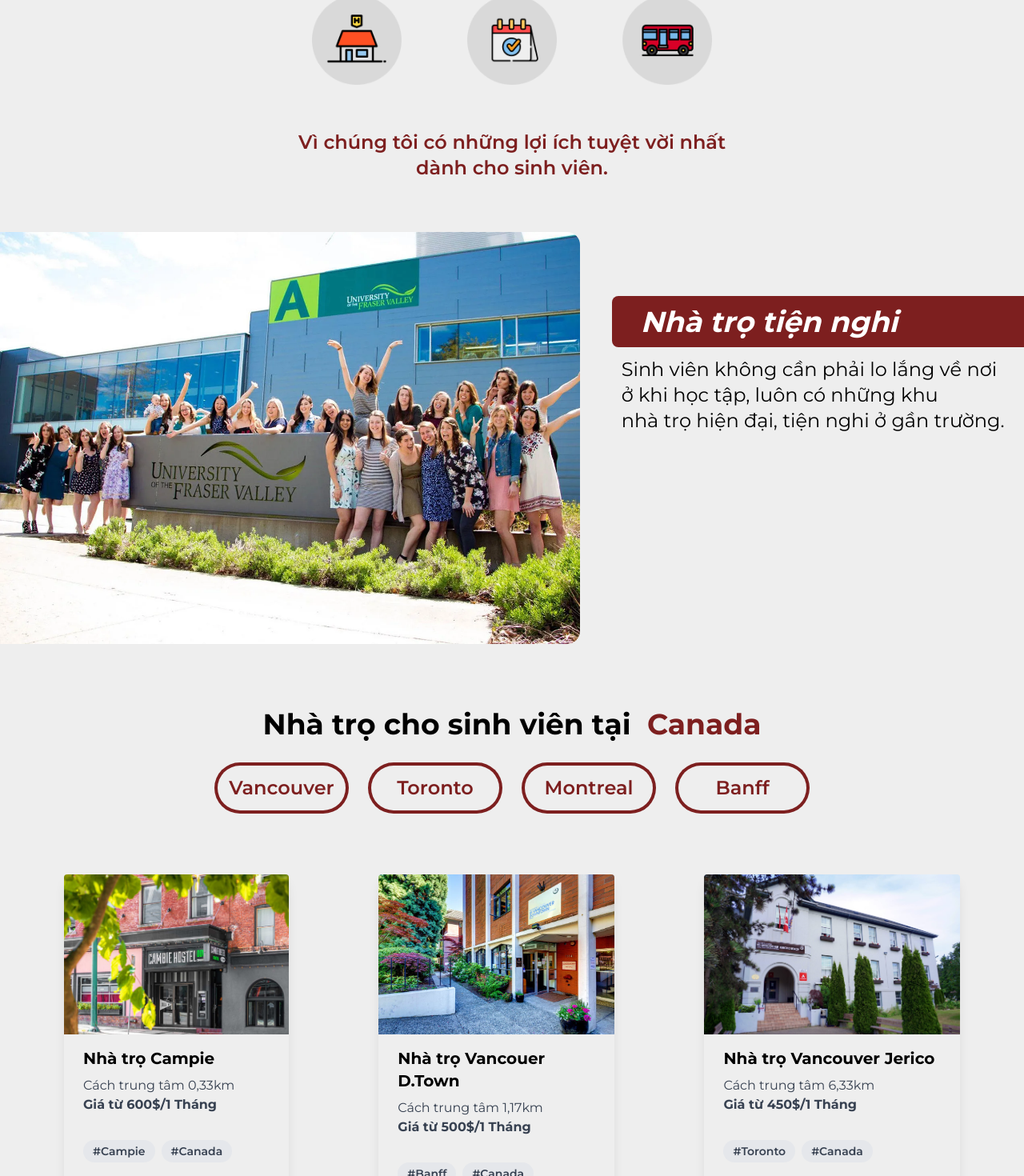
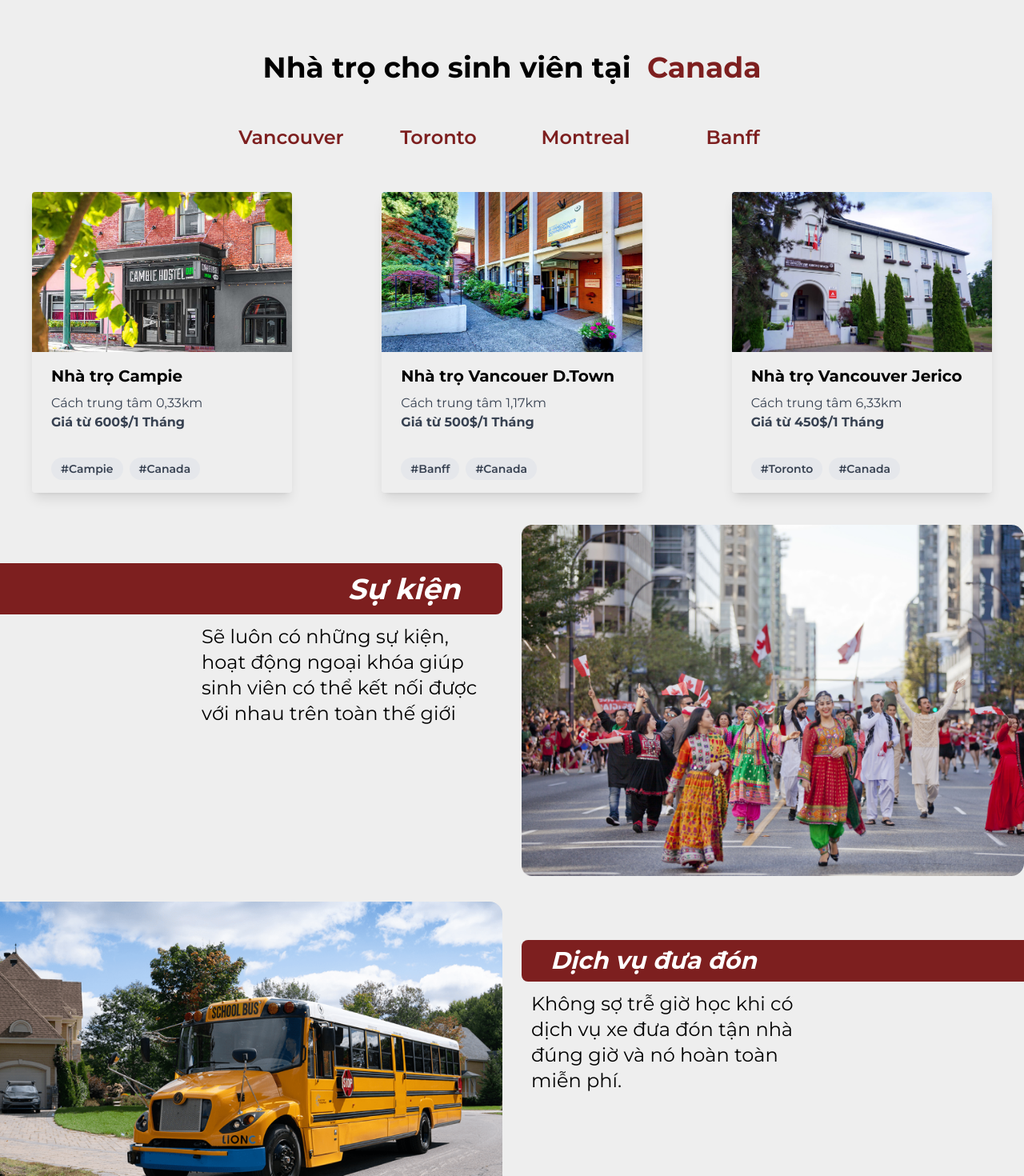
Before and after one commit to NgTrHung27/StudyAbroad_AdminDemo, a Next.js app: page / in a window 1280 px wide. Shown: the part 1330-2800 px from the top of the page at 80% size. Built offline with nearby package versions, Linux system fonts and the light colour scheme.

Commit message:
Scale Home + Footer

```diff
--- a/app/(home)/(routes)/_components/3_WhyCEMC.jsx
+++ b/app/(home)/(routes)/_components/3_WhyCEMC.jsx
@@ -1,3 +1,5 @@
+"use client";
+
 import React from "react";
 import Image from "next/image";
 
@@ -16,9 +18,8 @@ const WhyCEMC = () => {
           className="object-cover "
         />
       </div>
-      <p className="text-center text-2xl mt-14 font-semibold">
-        Vì chúng tôi có những lợi ích tuyệt vời nhất <br></br> dành cho sinh
-        viên.
+      <p className="text-center text-2xl mt-14 font-semibold break-words max-w-[2000px]">
+        Vì chúng tôi có những lợi ích tuyệt vời nhất dành cho sinh viên.
       </p>
     </div>
   );
--- a/app/(home)/(routes)/_components/4_Motel.jsx
+++ b/app/(home)/(routes)/_components/4_Motel.jsx
@@ -1,10 +1,12 @@
+"use client";
+
 import React from "react";
 import Image from "next/image";
 
 const Motel = () => {
   return (
     <div className="mt-16 ">
-      <div className="flex gap-10">
+      <div className="grid grid-cols-1 md:grid-cols-2 gap-6">
         <div>
           <Image
             width={1800}
@@ -14,40 +16,41 @@ const Motel = () => {
             className="object-cover rounded-e-2xl"
           />
         </div>
-        <div className="w-full h-full mt-20">
-          <p className="bg-[#7D1F1F] rounded-l-lg p-3 pl-9 text-white text-4xl font-bold italic  ">
+        <div className="md:mt-12">
+          <p className="bg-[#7D1F1F] rounded-l-lg p-2 pl-9 text-white text-3xl font-bold italic md:text-4x1 md:text-left text-center">
             Nhà trọ tiện nghi
           </p>
-          <p className="text-2xl p-3">
-            Sinh viên không cần phải lo lắng về nơi <br></br>ở khi học tập, luôn
-            có những khu <br></br>
-            nhà trọ hiện đại, tiện nghi ở gần trường.
+          <p className="text-2xl p-3 w-full">
+            <p className="w-auto md:mr-52">
+              Sinh viên không cần phải lo lắng về nơi ở khi học tập, luôn có
+              những khu nhà trọ hiện đại, tiện nghi ở gần trường.
+            </p>
           </p>
         </div>
       </div>
 
-      <div className="mt-20 w-full h-full mx-auto flex flex-col justify-center items-center">
-        <p className="text-4xl font-bold flex text-center">
+      <div className="mt-20 flex flex-col justify-center items-center">
+        <p className="text-center text-4xl font-bold">
           Nhà trọ cho sinh viên tại &nbsp;
           <span className="text-[#7D1F1F]">Canada</span>
         </p>
-        <div className="flex gap-8 mt-8">
-          <div className="bg-transparent w-40 rounded-full ring-4 ring-[#7D1F1F] text-[#7D1F1F] text-2xl text-center font-semibold p-3">
+        <div className="grid grid-cols-2 md:grid-cols-4 gap-6 mt-10">
+          <div className="w-40 text-[#7D1F1F] text-2xl text-center font-semibold p-3">
             Vancouver
           </div>
-          <div className="bg-transparent w-40 rounded-full ring-4 ring-[#7D1F1F] text-[#7D1F1F] text-2xl text-center font-semibold p-3">
+          <div className="w-40 text-[#7D1F1F] text-2xl text-center font-semibold p-3">
             Toronto
           </div>
-          <div className="bg-transparent w-40 rounded-full ring-4 ring-[#7D1F1F] text-[#7D1F1F] text-2xl text-center font-semibold p-3">
+          <div className="w-40 text-[#7D1F1F] text-2xl text-center font-semibold p-3">
             Montreal
           </div>
-          <div className="bg-transparent w-40 rounded-full ring-4 ring-[#7D1F1F] text-[#7D1F1F] text-2xl text-center font-semibold p-3">
+          <div className="w-40 text-[#7D1F1F] text-2xl text-center font-semibold p-3">
             Banff
           </div>
         </div>
       </div>
 
-      <div className="m-20 flex gap-28 justify-center">
+      <div className="m-10 grid md:grid-cols-3 grid-cols-1 gap-28 justify-center">
         <div className="max-w-sm rounded overflow-hidden shadow-lg ">
           <Image
             className="w-full h-[200px]"
--- a/app/(home)/(routes)/_components/5_Event_Bus.jsx
+++ b/app/(home)/(routes)/_components/5_Event_Bus.jsx
@@ -4,15 +4,17 @@ const Event = () => {
   return (
     <div>
       <div>
-        <div className="flex gap-10">
-          <div className="w-full h-full mt-20">
-            <p className="bg-[#7D1F1F] rounded-r-lg p-3 pl-9 text-white text-4xl font-bold italic text-right">
+        <div className="flex flex-col-reverse md:grid grid-cols-1 md:grid-cols-2 gap-6 mt-8">
+          <div className="mt-12">
+            <p className="bg-[#7D1F1F] rounded-r-lg p-3 pl-9 text-white text-4xl font-bold italic md:text-right text-center">
               Sự kiện &nbsp; &nbsp;
             </p>
-            <p className="text-2xl p-3 text-right">
-              Sẽ luôn có những sự kiện, hoạt động <br></br>ngoại khóa giúp sinh
-              viên có thể kết <br></br>
-              nối được với nhau trên toàn thế giới.
+            <p className="text-2xl p-3 w-full">
+              <p className="w-auto md:ml-60  ">
+                {" "}
+                Sẽ luôn có những sự kiện, hoạt động ngoại khóa giúp sinh viên có
+                thể kết nối được với nhau trên toàn thế giới
+              </p>
             </p>
           </div>
           <div>
@@ -27,7 +29,7 @@ const Event = () => {
         </div>
       </div>
 
-      <div className="flex gap-10 mt-16">
+      <div className="grid grid-cols-1 md:grid-cols-2 gap-6 mt-8">
         <div>
           <Image
             width={1800}
@@ -37,14 +39,13 @@ const Event = () => {
             className="object-cover rounded-e-2xl"
           />
         </div>
-        <div className="w-full h-full mt-20">
-          <p className="bg-[#7D1F1F] rounded-l-lg p-3 pl-9 text-white text-4xl font-bold italic  ">
+        <div className="mt-12">
+          <p className="bg-[#7D1F1F] rounded-l-lg p-2 pl-9 text-white text-3xl font-bold italic md:text-4x1 md:text-left text-center ">
             Dịch vụ đưa đón
           </p>
-          <p className="text-2xl p-3">
-            Không sợ trễ giờ học khi có dịch vụ xe <br></br>ưa đón tận nhà đúng
-            giờ và nó hoàn<br></br>
-            toàn miễn phí.
+          <p className="text-2xl p-3 w-auto md:mr-60 ">
+            Không sợ trễ giờ học khi có dịch vụ xe đưa đón tận nhà đúng giờ và
+            nó hoàn toàn miễn phí.
           </p>
         </div>
       </div>
--- a/app/(home)/(routes)/layout.tsx
+++ b/app/(home)/(routes)/layout.tsx
@@ -4,7 +4,7 @@ import React from "react";
 
 const AuthLayout = ({ children }: { children: React.ReactNode }) => {
   return (
-    <div className="h-full">
+    <div className="">
       <div className="fixed w-full h-[80px] inset-y-0 z-10 shadow-sm">
         <NavBtSeo />
       </div>
--- a/components/Footer/footer.tsx
+++ b/components/Footer/footer.tsx
@@ -5,9 +5,9 @@ import Image from "next/image";
 
 export default function FooterDemo() {
   return (
-    <footer className="bg-[#F8F8F8]">
+    <footer className="bg-[#F8F8F8] w-full">
       <div className="container flex flex-col flex-wrap px-4 py-2 mx-auto md:items-center lg:items-start md:flex-row md:flex-nowrap">
-        <div className="flex-shrink-0 w-64 mx-auto text-center md:mx-0 md:text-left">
+        <div className="w-full text-center md:mx-0 md:text-left">
           <Image width={100} height={100} src="/LOGO_RED.png" alt="" />
 
           <p className="text-base text-justify text-[#767676]">
@@ -28,29 +28,41 @@ export default function FooterDemo() {
           </div>
         </div>
 
-        <div className="justify-between w-full mt-4 text-left lg:flex ml-20">
+        <div className="justify-between w-full text-left lg:flex">
           <div className="w-full px-4 lg:w-1/4 md:w-1/2">
             <h2 className="mb-2 font-bold tracking-widest text-[#030000]">
               Company
             </h2>
             <ul className="mb-8 space-y-2 text-base list-none">
               <li>
-                <Link href={"/"} className="text-[#767676] hover:underline hover:text-black/90  ">
+                <Link
+                  href={"/"}
+                  className="text-[#767676] hover:underline hover:text-black/90  "
+                >
                   About
                 </Link>
               </li>
               <li>
-                <Link href={"/"} className="text-[#767676] hover:underline hover:text-black/90 ">
+                <Link
+                  href={"/"}
+                  className="text-[#767676] hover:underline hover:text-black/90 "
+                >
                   Terms of Use
                 </Link>
               </li>
               <li>
-                <Link href={"/"} className="text-[#767676] hover:underline hover:text-black/90 ">
+                <Link
+                  href={"/"}
+                  className="text-[#767676] hover:underline hover:text-black/90 "
+                >
                   Privacy Policy
                 </Link>
               </li>
               <li>
-                <Link href={"/"} className="text-[#767676] hover:underline hover:text-black/90 ">
+                <Link
+                  href={"/"}
+                  className="text-[#767676] hover:underline hover:text-black/90 "
+                >
                   How it Works
                 </Link>
               </li>
@@ -63,17 +75,26 @@ export default function FooterDemo() {
             </h2>
             <ul className="mb-8 space-y-2 text-base list-none">
               <li>
-                <Link href={"/"} className="text-[#767676] hover:underline hover:text-black/90 ">
+                <Link
+                  href={"/"}
+                  className="text-[#767676] hover:underline hover:text-black/90 "
+                >
                   Support Carrer
                 </Link>
               </li>
               <li>
-                <Link href={"/"} className="text-[#767676] hover:underline hover:text-black/90 ">
+                <Link
+                  href={"/"}
+                  className="text-[#767676] hover:underline hover:text-black/90 "
+                >
                   24h Service
                 </Link>
               </li>
               <li>
-                <Link href={"/"} className="text-[#767676] hover:underline hover:text-black/90 ">
+                <Link
+                  href={"/"}
+                  className="text-[#767676] hover:underline hover:text-black/90 "
+                >
                   Cotact Us
                 </Link>
               </li>
@@ -86,17 +107,26 @@ export default function FooterDemo() {
             </h2>
             <ul className="mb-8 space-y-2 text-sm list-none">
               <li>
-                <Link href={"/"} className="text-[#767676] hover:underline hover:text-black/90  ">
+                <Link
+                  href={"/"}
+                  className="text-[#767676] hover:underline hover:text-black/90  "
+                >
                   FAQ
                 </Link>
               </li>
               <li>
-                <Link href={"/"} className="text-[#767676] hover:underline hover:text-black/90  ">
+                <Link
+                  href={"/"}
+                  className="text-[#767676] hover:underline hover:text-black/90  "
+                >
                   Policy
                 </Link>
               </li>
               <li>
-                <Link href={"/"} className="text-[#767676] hover:underline hover:text-black/90  ">
+                <Link
+                  href={"/"}
+                  className="text-[#767676] hover:underline hover:text-black/90  "
+                >
                   Business
                 </Link>
               </li>
@@ -109,12 +139,18 @@ export default function FooterDemo() {
             </h2>
             <ul className="mb-8 space-y-2 text-sm list-none">
               <li>
-                <Link href={"/"} className="text-[#767676] hover:underline hover:text-black/90 ">
+                <Link
+                  href={"/"}
+                  className="text-[#767676] hover:underline hover:text-black/90 "
+                >
                   Whatsapp
                 </Link>
               </li>
               <li>
-                <Link href={"/"} className="text-[#767676] hover:underline hover:text-black/90 ">
+                <Link
+                  href={"/"}
+                  className="text-[#767676] hover:underline hover:text-black/90 "
+                >
                   Support 24
                 </Link>
               </li>
```
Also changed, not shown: app/(home)/(routesTruong)/[idTruong]/DoiTac/page.jsx (+29 -25 lines).
